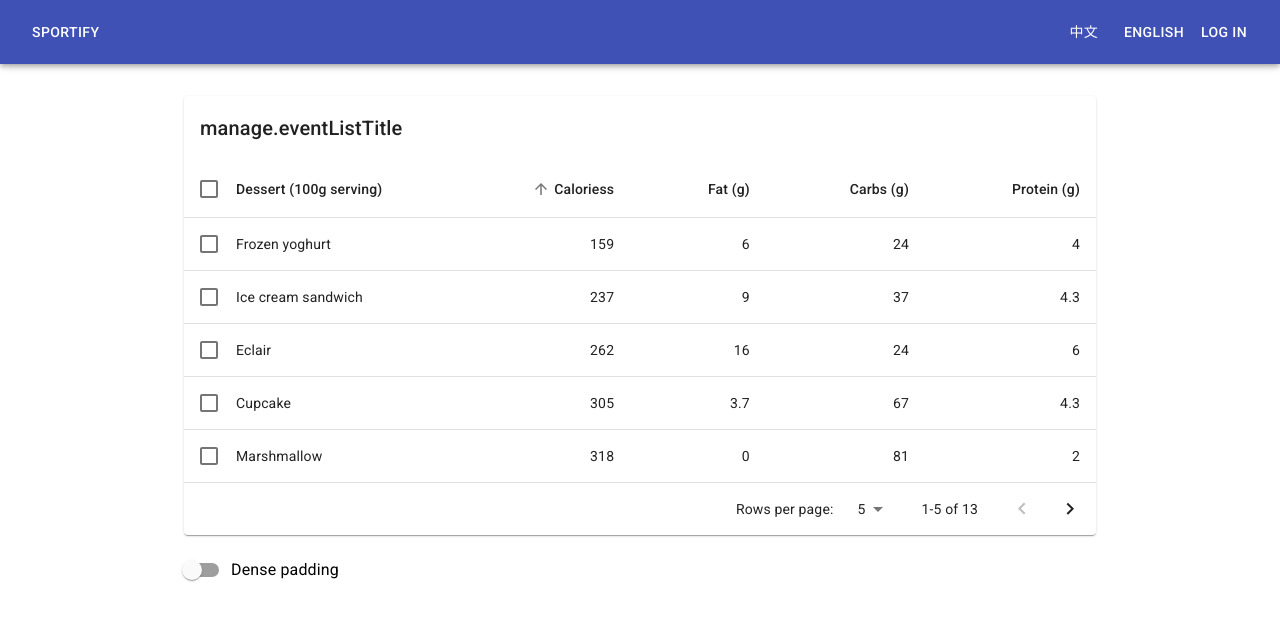
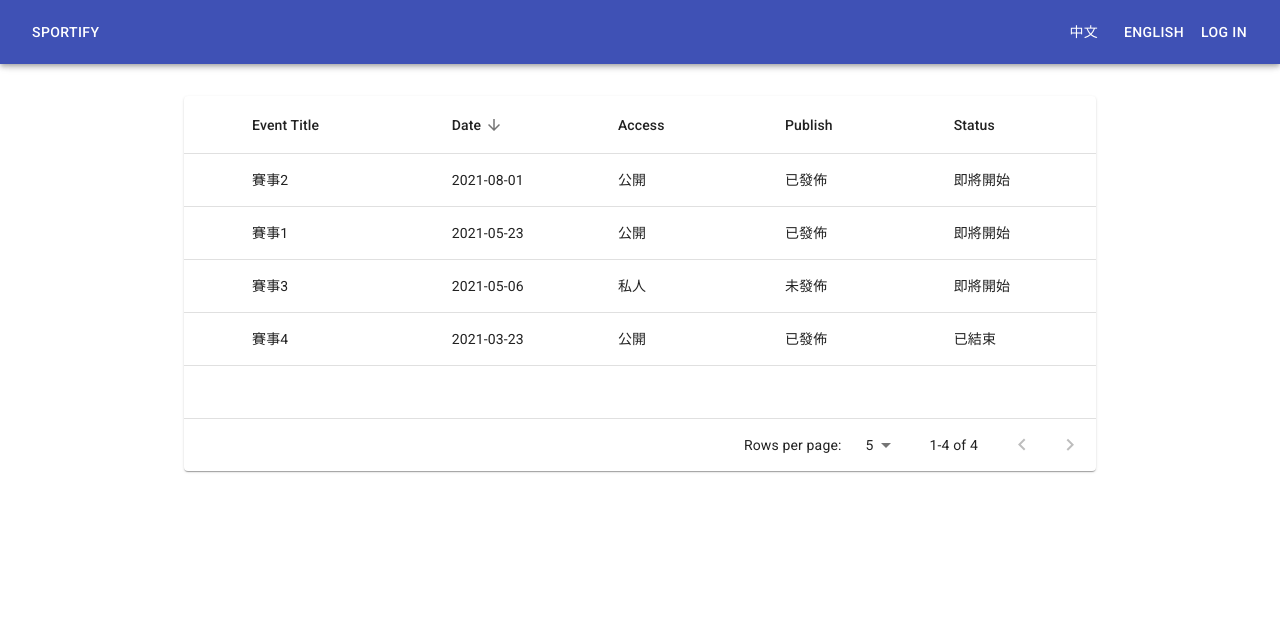
Before and after one commit to WhiteMusk/Sportify_jsAPI, a React (Create React App) app: page /manage in a window 1280 px wide. Shown: the top 620 px of the page. Built offline with nearby package versions, Linux system fonts and the light colour scheme.

Commit message:
Update EventStatusTable

```diff
--- a/src/components/EventStatusTable.js
+++ b/src/components/EventStatusTable.js
@@ -19,28 +19,39 @@ import Tooltip from '@material-ui/core/Tooltip';
 import FormControlLabel from '@material-ui/core/FormControlLabel';
 import Switch from '@material-ui/core/Switch';
 import { FormattedMessage } from 'react-intl';
+import { Link, useHistory } from 'react-router-dom';
 // import DeleteIcon from '@material-ui/icons/Delete';
 // import FilterListIcon from '@material-ui/icons/FilterList';
 
-function createData(name, calories, fat, carbs, protein) {
-  return { name, calories, fat, carbs, protein };
+// function createData(name, calories, fat, carbs, protein) {
+//   return { name, calories, fat, carbs, protein };
+// }
+function createData(title, date, access, publish, status) {
+  return { title, date, access, publish, status };
 }
 
 const rows = [
-  createData('Cupcake', 305, 3.7, 67, 4.3),
-  createData('Donut', 452, 25.0, 51, 4.9),
-  createData('Eclair', 262, 16.0, 24, 6.0),
-  createData('Frozen yoghurt', 159, 6.0, 24, 4.0),
-  createData('Gingerbread', 356, 16.0, 49, 3.9),
-  createData('Honeycomb', 408, 3.2, 87, 6.5),
-  createData('Ice cream sandwich', 237, 9.0, 37, 4.3),
-  createData('Jelly Bean', 375, 0.0, 94, 0.0),
-  createData('KitKat', 518, 26.0, 65, 7.0),
-  createData('Lollipop', 392, 0.2, 98, 0.0),
-  createData('Marshmallow', 318, 0, 81, 2.0),
-  createData('Nougat', 360, 19.0, 9, 37.0),
-  createData('Oreo', 437, 18.0, 63, 4.0),
+  createData('賽事1', '2021-05-23', '公開', '已發佈', '即將開始'),
+  createData('賽事2', '2021-08-01', '公開', '已發佈', '即將開始'),
+  createData('賽事3', '2021-05-06', '私人', '未發佈', '即將開始'),
+  createData('賽事4', '2021-03-23', '公開', '已發佈', '已結束'),
 ];
+
+// const rows = [
+//   createData('Cupcake', 305, 3.7, 67, 4.3),
+//   createData('Donut', 452, 25.0, 51, 4.9),
+//   createData('Eclair', 262, 16.0, 24, 6.0),
+//   createData('Frozen yoghurt', 159, 6.0, 24, 4.0),
+//   createData('Gingerbread', 356, 16.0, 49, 3.9),
+//   createData('Honeycomb', 408, 3.2, 87, 6.5),
+//   createData('Ice cream sandwich', 237, 9.0, 37, 4.3),
+//   createData('Jelly Bean', 375, 0.0, 94, 0.0),
+//   createData('KitKat', 518, 26.0, 65, 7.0),
+//   createData('Lollipop', 392, 0.2, 98, 0.0),
+//   createData('Marshmallow', 318, 0, 81, 2.0),
+//   createData('Nougat', 360, 19.0, 9, 37.0),
+//   createData('Oreo', 437, 18.0, 63, 4.0),
+// ];
 
 function descendingComparator(a, b, orderBy) {
   if (b[orderBy] < a[orderBy]) {
@@ -69,11 +80,11 @@ function stableSort(array, comparator) {
 }
 
 const headCells = [
-  { id: 'name', numeric: false, disablePadding: true, label: 'Dessert (100g serving)' },
-  { id: 'calories', numeric: true, disablePadding: false, label: 'Caloriess' },
-  { id: 'fat', numeric: true, disablePadding: false, label: 'Fat (g)' },
-  { id: 'carbs', numeric: true, disablePadding: false, label: 'Carbs (g)' },
-  { id: 'protein', numeric: true, disablePadding: false, label: 'Protein (g)' },
+  { id: 'title', numeric: false, disablePadding: false, label: <FormattedMessage id="manage.eventTitle"/> },
+  { id: 'date', numeric: false, disablePadding: false, label: <FormattedMessage id="manage.eventDate"/> },
+  { id: 'access', numeric: false, disablePadding: false, label: <FormattedMessage id="manage.eventAccess"/> },
+  { id: 'publish', numeric: false, disablePadding: false, label: <FormattedMessage id="manage.eventPublish"/> },
+  { id: 'status', numeric: false, disablePadding: false, label: <FormattedMessage id="manage.eventStatus"/> },
 ];
 
 function EnhancedTableHead(props) {
@@ -86,12 +97,12 @@ function EnhancedTableHead(props) {
     <TableHead>
       <TableRow>
         <TableCell padding="checkbox">
-          <Checkbox
+          {/* <Checkbox
             indeterminate={numSelected > 0 && numSelected < rowCount}
             checked={rowCount > 0 && numSelected === rowCount}
             onChange={onSelectAllClick}
             inputProps={{ 'aria-label': 'select all desserts' }}
-          />
+          /> */}
         </TableCell>
         {headCells.map((headCell) => (
           <TableCell
@@ -121,74 +132,74 @@ function EnhancedTableHead(props) {
 
 EnhancedTableHead.propTypes = {
   classes: PropTypes.object.isRequired,
-  numSelected: PropTypes.number.isRequired,
+  // numSelected: PropTypes.number.isRequired,
   onRequestSort: PropTypes.func.isRequired,
-  onSelectAllClick: PropTypes.func.isRequired,
+  // onSelectAllClick: PropTypes.func.isRequired,
   order: PropTypes.oneOf(['asc', 'desc']).isRequired,
   orderBy: PropTypes.string.isRequired,
   rowCount: PropTypes.number.isRequired,
 };
 
-const useToolbarStyles = makeStyles((theme) => ({
-  root: {
-    paddingLeft: theme.spacing(2),
-    paddingRight: theme.spacing(1),
-  },
-  highlight:
-    theme.palette.type === 'light'
-      ? {
-          color: theme.palette.secondary.main,
-          backgroundColor: lighten(theme.palette.secondary.light, 0.85),
-        }
-      : {
-          color: theme.palette.text.primary,
-          backgroundColor: theme.palette.secondary.dark,
-        },
-  title: {
-    flex: '1 1 100%',
-  },
-}));
+// const useToolbarStyles = makeStyles((theme) => ({
+//   root: {
+//     paddingLeft: theme.spacing(2),
+//     paddingRight: theme.spacing(1),
+//   },
+//   highlight:
+//     theme.palette.type === 'light'
+//       ? {
+//           color: theme.palette.secondary.main,
+//           backgroundColor: lighten(theme.palette.secondary.light, 0.85),
+//         }
+//       : {
+//           color: theme.palette.text.primary,
+//           backgroundColor: theme.palette.secondary.dark,
+//         },
+//   title: {
+//     flex: '1 1 100%',
+//   },
+// }));
 
-const EnhancedTableToolbar = (props) => {
-  const classes = useToolbarStyles();
-  const { numSelected } = props;
+// const EnhancedTableToolbar = (props) => {
+//   const classes = useToolbarStyles();
+//   const { numSelected } = props;
 
-  return (
-    <Toolbar
-      className={clsx(classes.root, {
-        [classes.highlight]: numSelected > 0,
-      })}
-    >
-      {numSelected > 0 ? (
-        <Typography className={classes.title} color="inherit" variant="subtitle1" component="div">
-          {numSelected} selected
-        </Typography>
-      ) : (
-        <Typography className={classes.title} variant="h6" id="tableTitle" component="div">
-          <FormattedMessage id="manage.eventListTitle" />
-        </Typography>
-      )}
+//   return (
+//     <Toolbar
+//       className={clsx(classes.root, {
+//         [classes.highlight]: numSelected > 0,
+//       })}
+//     >
+//       {numSelected > 0 ? (
+//         <Typography className={classes.title} color="inherit" variant="subtitle1" component="div">
+//           {numSelected} selected
+//         </Typography>
+//       ) : (
+//         <Typography className={classes.title} variant="h6" id="tableTitle" component="div">
+//           <FormattedMessage id="manage.listTitle" />
+//         </Typography>
+//       )}
 
-      {numSelected > 0 ? (
-        <Tooltip title="Delete">
-          <IconButton aria-label="delete">
-            {/* <DeleteIcon /> */}
-          </IconButton>
-        </Tooltip>
-      ) : (
-        <Tooltip title="Filter list">
-          <IconButton aria-label="filter list">
-            {/* <FilterListIcon /> */}
-          </IconButton>
-        </Tooltip>
-      )}
-    </Toolbar>
-  );
-};
+//       {numSelected > 0 ? (
+//         <Tooltip title="Delete">
+//           <IconButton aria-label="delete">
+//             {/* <DeleteIcon /> */}
+//           </IconButton>
+//         </Tooltip>
+//       ) : (
+//         <Tooltip title="Filter list">
+//           <IconButton aria-label="filter list">
+//             {/* <FilterListIcon /> */}
+//           </IconButton>
+//         </Tooltip>
+//       )}
+//     </Toolbar>
+//   );
+// };
 
-EnhancedTableToolbar.propTypes = {
-  numSelected: PropTypes.number.isRequired,
-};
+// EnhancedTableToolbar.propTypes = {
+//   numSelected: PropTypes.number.isRequired,
+// };
 
 const useStyles = makeStyles((theme) => ({
   root: {
@@ -212,12 +223,16 @@ const useStyles = makeStyles((theme) => ({
     top: 20,
     width: 1,
   },
+  clickableRow: {
+    cursor: 'pointer'
+  }
 }));
 
 export default function EnhancedTable() {
   const classes = useStyles();
-  const [order, setOrder] = React.useState('asc');
-  const [orderBy, setOrderBy] = React.useState('calories');
+  const history = useHistory();
+  const [order, setOrder] = React.useState('desc');
+  const [orderBy, setOrderBy] = React.useState('date');
   const [selected, setSelected] = React.useState([]);
   const [page, setPage] = React.useState(0);
   const [dense, setDense] = React.useState(false);
@@ -229,33 +244,34 @@ export default function EnhancedTable() {
     setOrderBy(property);
   };
 
-  const handleSelectAllClick = (event) => {
-    if (event.target.checked) {
-      const newSelecteds = rows.map((n) => n.name);
-      setSelected(newSelecteds);
-      return;
-    }
-    setSelected([]);
-  };
+  // const handleSelectAllClick = (event) => {
+  //   if (event.target.checked) {
+  //     const newSelecteds = rows.map((n) => n.name);
+  //     setSelected(newSelecteds);
+  //     return;
+  //   }
+  //   setSelected([]);
+  // };
 
-  const handleClick = (event, name) => {
-    const selectedIndex = selected.indexOf(name);
-    let newSelected = [];
+  const handleClick = (event, eventTitle) => {
+    history.push(`/manage/${eventTitle}`);
+  //   const selectedIndex = selected.indexOf(name);
+  //   let newSelected = [];
 
-    if (selectedIndex === -1) {
-      newSelected = newSelected.concat(selected, name);
-    } else if (selectedIndex === 0) {
-      newSelected = newSelected.concat(selected.slice(1));
-    } else if (selectedIndex === selected.length - 1) {
-      newSelected = newSelected.concat(selected.slice(0, -1));
-    } else if (selectedIndex > 0) {
-      newSelected = newSelected.concat(
-        selected.slice(0, selectedIndex),
-        selected.slice(selectedIndex + 1),
-      );
-    }
+  //   if (selectedIndex === -1) {
+  //     newSelected = newSelected.concat(selected, name);
+  //   } else if (selectedIndex === 0) {
+  //     newSelected = newSelected.concat(selected.slice(1));
+  //   } else if (selectedIndex === selected.length - 1) {
+  //     newSelected = newSelected.concat(selected.slice(0, -1));
+  //   } else if (selectedIndex > 0) {
+  //     newSelected = newSelected.concat(
+  //       selected.slice(0, selectedIndex),
+  //       selected.slice(selectedIndex + 1),
+  //     );
+  //   }
 
-    setSelected(newSelected);
+  //   setSelected(newSelected);
   };
 
   const handleChangePage = (event, newPage) => {
@@ -267,18 +283,18 @@ export default function EnhancedTable() {
     setPage(0);
   };
 
-  const handleChangeDense = (event) => {
-    setDense(event.target.checked);
-  };
+  // const handleChangeDense = (event) => {
+  //   setDense(event.target.checked);
+  // };
 
-  const isSelected = (name) => selected.indexOf(name) !== -1;
+  // const isSelected = (name) => selected.indexOf(name) !== -1;
 
   const emptyRows = rowsPerPage - Math.min(rowsPerPage, rows.length - page * rowsPerPage);
 
   return (
     <div className={classes.root}>
       <Paper className={classes.paper}>
-        <EnhancedTableToolbar numSelected={selected.length} />
+        {/* <EnhancedTableToolbar numSelected={selected.length} /> */}
         <TableContainer>
           <Table
             className={classes.table}
@@ -288,10 +304,10 @@ export default function EnhancedTable() {
           >
             <EnhancedTableHead
               classes={classes}
-              numSelected={selected.length}
+              // numSelected={selected.length}
               order={order}
               orderBy={orderBy}
-              onSelectAllClick={handleSelectAllClick}
+              // onSelectAllClick={handleSelectAllClick}
               onRequestSort={handleRequestSort}
               rowCount={rows.length}
             />
@@ -299,32 +315,35 @@ export default function EnhancedTable() {
               {stableSort(rows, getComparator(order, orderBy))
                 .slice(page * rowsPerPage, page * rowsPerPage + rowsPerPage)
                 .map((row, index) => {
-                  const isItemSelected = isSelected(row.name);
+                  // const isItemSelected = isSelected(row.name);
                   const labelId = `enhanced-table-checkbox-${index}`;
 
                   return (
                     <TableRow
+                      className={classes.clickableRow}
                       hover
-                      onClick={(event) => handleClick(event, row.name)}
+                      onClick={(event) => handleClick(event, row.title)}
                       role="checkbox"
-                      aria-checked={isItemSelected}
+                      // aria-checked={isItemSelected}
                       tabIndex={-1}
-                      key={row.name}
-                      selected={isItemSelected}
+                      key={row.title}
+                      // selected={isItemSelected}
                     >
                       <TableCell padding="checkbox">
-                        <Checkbox
+                        {/* <Checkbox
                           checked={isItemSelected}
                           inputProps={{ 'aria-labelledby': labelId }}
-                        />
+                        /> */}
                       </TableCell>
-                      <TableCell component="th" id={labelId} scope="row" padding="none">
-                        {row.name}
+                      <TableCell component="th" id={labelId} scope="row">
+                      {/* <TableCell component={Link} id={labelId} to="/manage/someid1234"> */}
+                        {row.title}
+                        {/* <Link to="/manage/someid1234">{row.title}</Link> */}
                       </TableCell>
-                      <TableCell align="right">{row.calories}</TableCell>
-                      <TableCell align="right">{row.fat}</TableCell>
-                      <TableCell align="right">{row.carbs}</TableCell>
-                      <TableCell align="right">{row.protein}</TableCell>
+                      <TableCell align="left">{row.date}</TableCell>
+                      <TableCell align="left">{row.access}</TableCell>
+                      <TableCell align="left">{row.publish}</TableCell>
+                      <TableCell align="left">{row.status}</TableCell>
                     </TableRow>
                   );
                 })}
@@ -346,10 +365,10 @@ export default function EnhancedTable() {
           onChangeRowsPerPage={handleChangeRowsPerPage}
         />
       </Paper>
-      <FormControlLabel
+      {/* <FormControlLabel
         control={<Switch checked={dense} onChange={handleChangeDense} />}
         label="Dense padding"
-      />
+      /> */}
     </div>
   );
 }
--- a/src/i18n/en.js
+++ b/src/i18n/en.js
@@ -6,6 +6,12 @@ const en = {
     'homePage.loadingEvents': 'Loading events...',
     'eventPage.regulations': 'Event Regulations',
     'eventPage.register': 'Register',
+    'manage.listTitle': 'Hosted Events',
+    'manage.eventTitle': 'Event Title',
+    'manage.eventDate': 'Date',
+    'manage.eventAccess': 'Access',
+    'manage.eventPublish': 'Publish',
+    'manage.eventStatus': 'Status',
     'eventDashBoard.overview': 'Overview',
     'eventDashBoard.info': 'Event Information',
     'eventDashBoard.registration': 'Registration Status',
--- a/src/i18n/zh.js
+++ b/src/i18n/zh.js
@@ -5,6 +5,12 @@ const zh_TW = {
     'homePage.allEvents': '所有賽事',
     'eventPage.regulations': '活動簡章',
     'eventPage.register': '線上報名',
+    'manage.listTitle': '主辦賽事列表',
+    'manage.eventTitle': '賽事名稱',
+    'manage.eventDate': '活動日期',
+    'manage.eventAccess': '是否公開',
+    'manage.eventPublish': '發佈狀態',
+    'manage.eventStatus': '時效',
     'eventDashBoard.overview': '總覽',
     'eventDashBoard.info': '賽事資訊',
     'eventDashBoard.registration': '報名狀況',
--- a/src/pages/EventManagement.js
+++ b/src/pages/EventManagement.js
@@ -34,7 +34,6 @@ function EventManagement(props) {
       <Container maxWidth="md" className={classes.container}>
         <Toolbar />
 
-
         <EventStatusTable />
       </Container>
     </>
```
